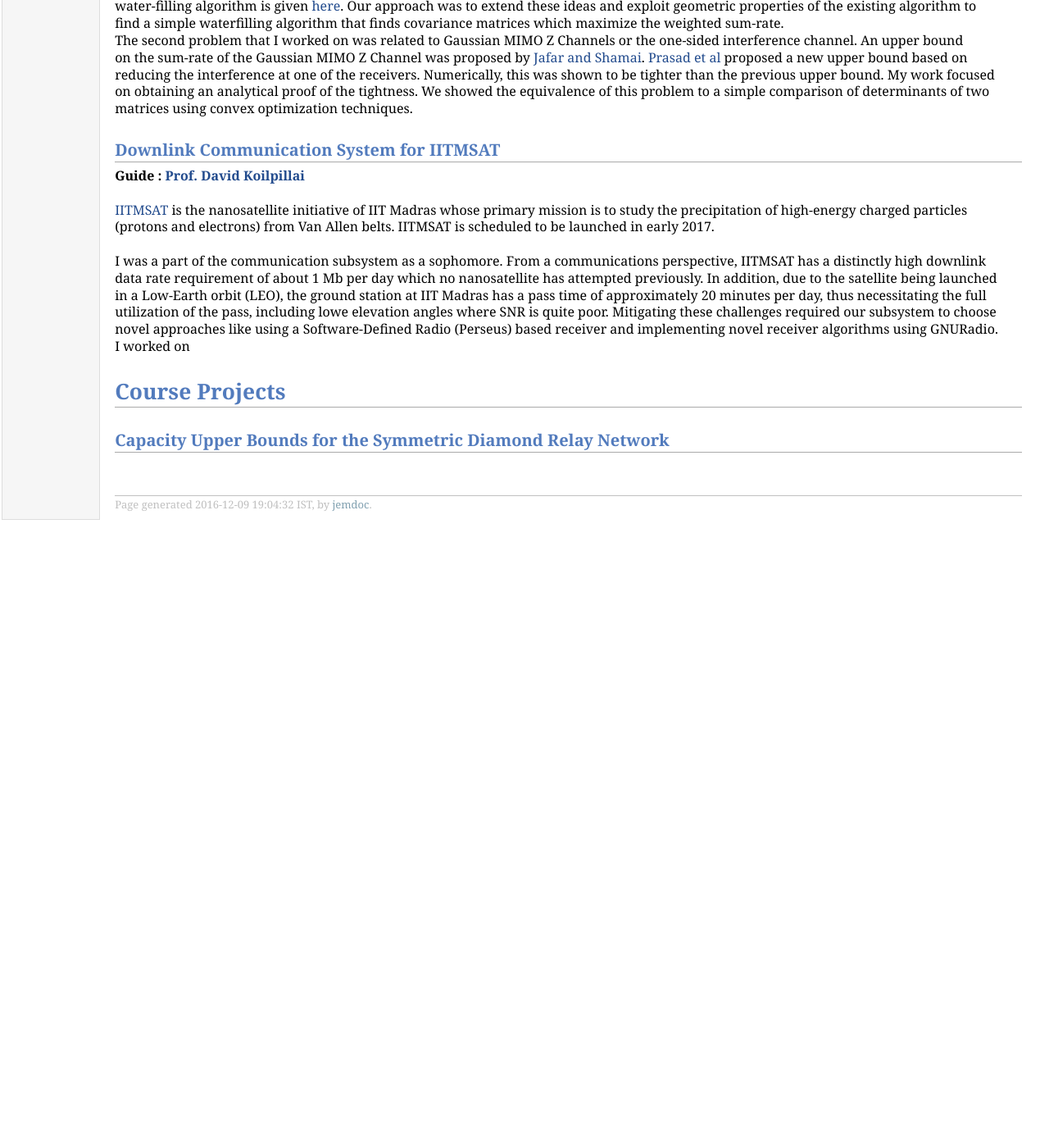
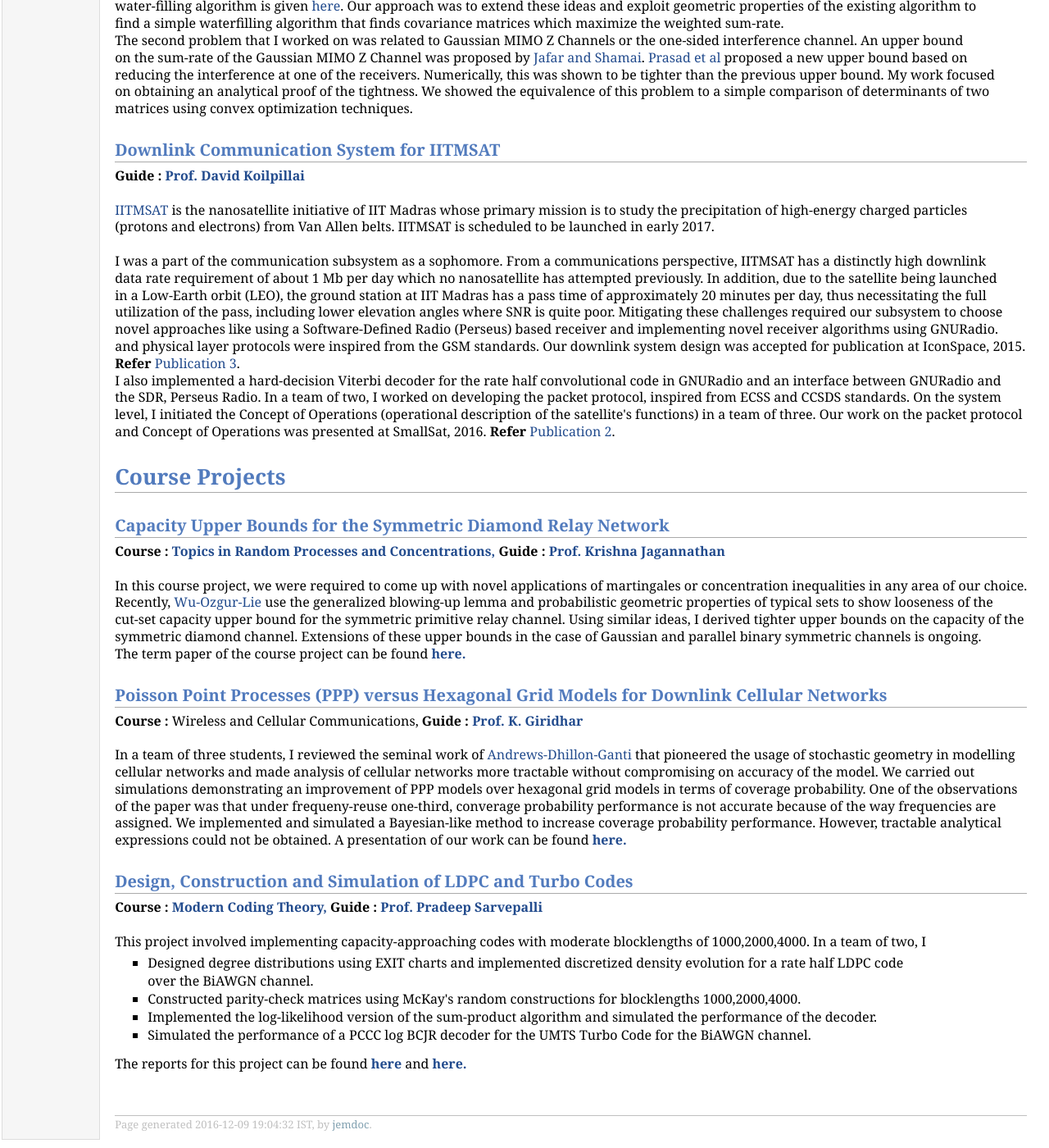
Before and after one commit to SourbhBh/SourbhBh.github.io, a Jekyll site: the page projects.html, which Jekyll copies as it is, in a window 1280 px wide and 1400 px high, scrolled down 483 px. Shown: the whole window at 82% size. Built offline with Jekyll 4.4.1, drawn with Linux system fonts in a browser that asks for light colours; before the commit the page ends 1127 px from its top, so only the background shows below that.

Commit message:
no jemdoc

```diff
--- a/projects.html
+++ b/projects.html
@@ -41,9 +41,35 @@ to <br /> find a simple waterfilling algorithm that finds covariance matrices wh
 <h2>Downlink Communication System for IITMSAT</h2>
 <p><b>Guide :</b> <a href="https://www.iitm.ac.in/info/fac/davidk"><b>Prof. David Koilpillai</b></a> <br /> <br />
 <a href="http://iitmsat.weebly.com/">IITMSAT</a> is the nanosatellite initiative of IIT Madras whose primary mission is to study the precipitation of high-energy charged particles <br /> (protons and electrons) from Van Allen belts. IITMSAT is scheduled to be launched in early 2017. <br /><br />
-I was a part of the communication subsystem as a sophomore. From a communications perspective, IITMSAT has a distinctly high downlink <br /> data rate requirement of about 1 Mb per day which no nanosatellite has attempted previously. In addition, due to the satellite being launched <br /> in a Low-Earth orbit (LEO), the ground station at IIT Madras has a pass time of approximately 20 minutes per day, thus necessitating the full <br /> utilization of the pass, including lowe elevation angles where SNR is quite poor. Mitigating these challenges required our subsystem to choose <br /> novel approaches like using a Software-Defined Radio (Perseus) based receiver and implementing novel receiver algorithms using GNURadio.<br /> I worked on </p>
+I was a part of the communication subsystem as a sophomore. From a communications perspective, IITMSAT has a distinctly high downlink <br /> data rate requirement of about 1 Mb per day which no nanosatellite has attempted previously. In addition, due to the satellite being launched <br /> in a Low-Earth orbit (LEO), the ground station at IIT Madras has a pass time of approximately 20 minutes per day, thus necessitating the full <br /> utilization of the pass, including lower elevation angles where SNR is quite poor. Mitigating these challenges required our subsystem to choose <br /> novel approaches like using a Software-Defined Radio (Perseus) based receiver and implementing novel receiver algorithms using GNURadio.<br />
+and physical layer protocols were inspired from the GSM standards. Our downlink system design was accepted for publication at IconSpace, 2015. <br/>
+<b>Refer</b> <a href="/publications.html">Publication 3</a>. <br/>
+I also implemented a hard-decision Viterbi decoder for the rate half convolutional code in GNURadio and an interface between
+GNURadio and <br/> the SDR, Perseus Radio. In a team of two, I worked on developing the packet protocol, inspired from ECSS and CCSDS standards. On the system <br/> level, I initiated the Concept of Operations (operational description of the satellite's functions) in a team of three. Our work on the packet protocol <br/> and
+Concept of Operations was presented at SmallSat, 2016. <b>Refer</b> <a href="/publications.html">Publication 2</a>.   </p>
 <h1>Course Projects 	</h1>
 <h2>Capacity Upper Bounds for the Symmetric Diamond Relay Network</h2>
+<p><b>Course :</b> <a href="http://www.ee.iitm.ac.in/~krishnaj/EE6112.htm"><b>Topics in Random Processes and Concentrations,  </b></a> <b>Guide :</b> <a href="http://www.ee.iitm.ac.in/~krishnaj/"><b>Prof. Krishna Jagannathan</b></a><br /><br />
+In this course project, we were required to come up with novel applications of martingales or concentration inequalities in any area of our choice. <br /> Recently,
+<a href="http://arxiv.org/abs/1602.08540">Wu-Ozgur-Lie</a> use the generalized blowing-up lemma and probabilistic geometric properties of typical sets to show looseness of
+the <br /> cut-set capacity upper bound for the symmetric primitive relay channel. Using similar ideas, I derived tighter upper bounds on the capacity of the <br/>symmetric
+diamond channel. Extensions of these upper bounds in the case of Gaussian and parallel binary symmetric channels is ongoing.<br/> The term paper of the course project can be found <a href="http://sourbhbh.github.io/CapacityUpperBoundsParallelRelay.pdf"><b>here.</b></a>
+<h2>Poisson Point Processes (PPP) versus Hexagonal Grid Models for Downlink Cellular Networks</h2>
+<p><b>Course :</b> Wireless and Cellular Communications,  <b>Guide :</b> <a href="http://www.ee.iitm.ac.in/~giri/"><b>Prof. K. Giridhar</b></a><br /><br />
+In a team of three students, I reviewed the seminal work of <a href="http://ieeexplore.ieee.org/document/6042301/"> Andrews-Dhillon-Ganti</a> that pioneered
+the usage of stochastic geometry in modelling <br/> cellular networks and made analysis of cellular networks more tractable without compromising on accuracy of the model. We carried out <br/> simulations demonstrating an improvement of PPP models over hexagonal grid models
+in terms of coverage probability. One of the observations <br/> of the paper was that under frequeny-reuse one-third, converage probability performance is not accurate because of the way frequencies are <br/> assigned.
+We implemented and simulated a Bayesian-like method to increase coverage probability performance. However, tractable analytical <br/> expressions could not be obtained. A presentation of our work can be found <a href="http://sourbhbh.github.io/Wirelessppt.pdf"><b>here.</b></a>
+<h2>Design, Construction and Simulation of LDPC and Turbo Codes</h2>
+<p><b>Course :</b> <a href="http://www.ee.iitm.ac.in/~pradeep/teaching/ee5161-2015.html"><b> Modern Coding Theory, </b></a> <b>Guide :</b> <a href="http://www.ee.iitm.ac.in/~pradeep/"><b>Prof. Pradeep Sarvepalli</b></a><br /><br />
+This project involved implementing capacity-approaching codes with moderate blocklengths of 1000,2000,4000. In a team of two, I
+<ul>
+<li> Designed degree distributions using EXIT charts and implemented discretized density evolution for a rate half LDPC code <br/> over the BiAWGN channel. </li>
+<li> Constructed parity-check matrices using McKay's random constructions for blocklengths 1000,2000,4000. </li>
+<li> Implemented the log-likelihood version of the sum-product algorithm and simulated the performance of the decoder. </li>
+<li> Simulated the performance of a PCCC log BCJR decoder for the UMTS Turbo Code for the BiAWGN channel.
+</ul>
+The reports for this project can be found <a href="http://sourbhbh.github.io/LDPCrep"><b>here</b></a> and <a href="http://sourbhbh.github.io/TurboRep"><b>here.</b></a>
 <div id="footer">
 <div id="footer-text">
 Page generated 2016-12-09 19:04:32 IST, by <a href="http://jemdoc.jaboc.net/">jemdoc</a>.
```
